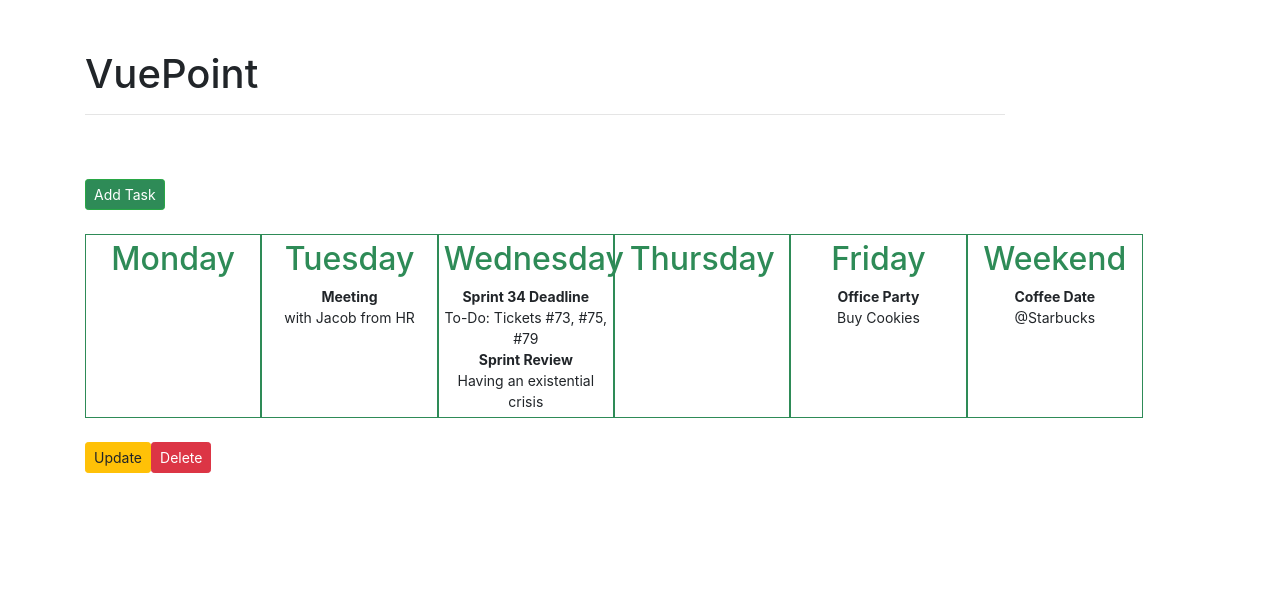
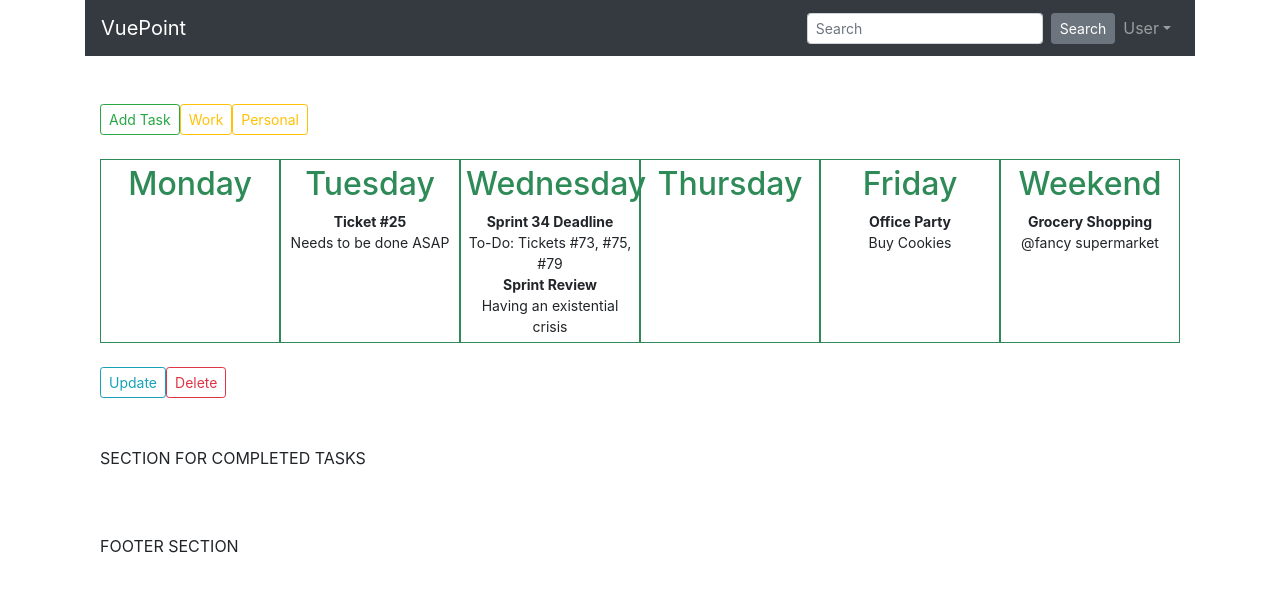
Before and after one commit to Tumbraegel/VuePoint, a Vue app in the folder client/: page / in a window 1280 px wide. Shown: the top 592 px of the page. Built offline with nearby package versions, Linux system fonts and the light colour scheme.

Commit message:
some structural optimisations, added bootstrap-vue for responsive design

```diff
--- a/client/index.html
+++ b/client/index.html
@@ -3,7 +3,7 @@
   <head>
     <meta charset="utf-8">
     <meta name="viewport" content="width=device-width,initial-scale=1.0">
-    <title>vuepoint</title>
+    <title>VuePoint</title>
   </head>
   <body>
     <div id="app"></div>
--- a/client/package.json
+++ b/client/package.json
@@ -13,6 +13,7 @@
   "dependencies": {
     "axios": "^0.18.0",
     "bootstrap": "^4.3.1",
+    "bootstrap-vue": "^2.0.0-rc.20",
     "vue": "^2.5.2",
     "vue-router": "^3.0.1"
   },
--- a/client/src/App.vue
+++ b/client/src/App.vue
@@ -1,17 +1,25 @@
 <template>
-  <div id="app">
-    <router-view/>
-  </div>
+  <b-container id="app">
+    <b-row>
+      <b-col>
+        <navbar/>
+      </b-col>
+    </b-row>
+    <b-row>
+      <b-col>
+        <router-view/>
+      </b-col>
+    </b-row>
+  </b-container>
 </template>
 
 <script>
+import Navbar from './components/NavBar';
+
 export default {
   name: 'App',
+  components: {
+    Navbar,
+  },
 };
 </script>
-
-<style>
-#app {
-  margin-top: 50px
-}
-</style>
--- /dev/null
+++ b/client/src/components/Done.vue
@@ -0,0 +1,10 @@
+<template>
+<div>
+</div>
+</template>
+
+<script>
+</script>
+
+<style>
+</style>
--- /dev/null
+++ b/client/src/components/Home.vue
@@ -0,0 +1,42 @@
+<template>
+<b-container class="row-margin" id="home">
+    <b-row>
+      <b-col>
+        <tasks/>
+      </b-col>
+    </b-row>
+
+    <b-row class="row-margin">
+      <b-col>
+        <done/>
+        <p>SECTION FOR COMPLETED TASKS</p>
+      </b-col>
+    </b-row>
+
+    <b-row class="row-margin" align-v="end">
+      <b-col>
+        <p>FOOTER SECTION</p>
+      </b-col>
+    </b-row>
+
+  </b-container>
+</template>
+
+<script>
+import Tasks from './Tasks';
+import Done from './Done';
+
+export default {
+  name: 'Home',
+  components: {
+    Tasks,
+    Done,
+  },
+};
+</script>
+
+<style scoped>
+.row-margin {
+  margin-top: 3em;
+}
+</style>
--- a/client/src/components/Modal.vue
+++ b/client/src/components/Modal.vue
@@ -18,6 +18,18 @@
 </transition>
 </template>
 
+<script>
+export default {
+  name: 'Modal',
+
+  methods: {
+    close() {
+      this.$emit('close');
+    },
+  },
+};
+</script>
+
 <style>
 .modal-mask {
   position: fixed;
@@ -31,15 +43,3 @@
   transition: opacity .3s ease;
 }
 </style>
-
-<script>
-export default {
-  name: 'modal',
-
-  methods: {
-    close() {
-      this.$emit('close');
-    },
-  },
-};
-</script>
--- /dev/null
+++ b/client/src/components/NavBar.vue
@@ -0,0 +1,32 @@
+<template>
+<div>
+  <b-navbar toggleable="lg" type="dark" variant="dark">
+    <b-navbar-brand :to="{ name: 'Home' }">VuePoint</b-navbar-brand>
+
+    <b-navbar-toggle target="nav-collapse"></b-navbar-toggle>
+
+    <b-collapse id="nav-collapse" is-nav>
+      <!-- Right aligned nav items -->
+      <b-navbar-nav class="ml-auto">
+        <b-nav-form>
+          <b-form-input size="sm" class="mr-sm-2" placeholder="Search"></b-form-input>
+          <b-button size="sm" class="my-2 my-sm-0" type="submit">Search</b-button>
+        </b-nav-form>
+
+        <b-nav-item-dropdown right>
+          <!-- Using 'button-content' slot -->
+          <template slot="button-content">User</template>
+          <b-dropdown-item href="#">Profile</b-dropdown-item>
+          <b-dropdown-item href="#">Sign Out</b-dropdown-item>
+        </b-nav-item-dropdown>
+      </b-navbar-nav>
+    </b-collapse>
+  </b-navbar>
+</div>
+</template>
+
+<script>
+export default {
+  name: 'Navbar',
+};
+</script>
--- a/client/src/components/Tasks.vue
+++ b/client/src/components/Tasks.vue
@@ -1,13 +1,9 @@
 <template>
-  <div class="container">
-    <div class="row">
-      <div class="col-sm-10">
-        <h1>VuePoint</h1>
-        <hr><br><br>
-        <button type="button" class="btn btn-success btn-sm" @click="openAddModal()">
-          Add Task
-        </button>
-        <br><br>
+  <div>
+    <b-button variant="outline-success" size="sm" @click="openAddModal()">Add Task</b-button>
+    <b-button variant="outline-warning" size="sm">Work</b-button>
+    <b-button variant="outline-warning" size="sm">Personal</b-button>
+    <br><br>
 
         <!--ADD TASK MODAL-->
         <div id="wrapper" class="container">
@@ -49,59 +45,11 @@
           </modal>
         </div>
 
-        <br>
-        <button type="button" class="btn btn-warning btn-sm">Update</button>
-        <button type="button" class="btn btn-danger btn-sm">Delete</button>
-      </div>
+      <br>
+      <b-button variant="outline-info" size="sm">Update</b-button>
+      <b-button variant="outline-danger" size="sm">Delete</b-button>
     </div>
-  </div>
 </template>
-
-<style>
-.weekday-table {
-  display: table;
-  width: 115%;
-  table-layout: fixed;
-}
-
-.weekday-header {
-  color: seagreen;
-}
-
-.task {
-  display: inline-block;
-  font-size: 14px;
-  list-style: none;
-  text-align: center;
-  padding: 0px;
-  margin: 0px;
-}
-
-#task:hover, task:focus, task:active{
-  background: rgb(51, 153, 95, 0.9);
-  color: rgb(233, 233, 233);
-  cursor: pointer;
-  box-shadow: 0 0 8px rgba(0, 0, 0, 0.6);
-}
-
-.weekday {
-  font-size: 14px;
-  display: table-cell;
-  border: 1px solid seagreen;
-  margin: 2px;
-  padding: 5px;
-  vertical-align: top;
-  text-align: center;
-  }
-
-.btn-success {
-  background-color: seagreen;
-}
-
-.btn-success:hover {
-  background-color:rgb(38, 115, 71);
-}
-</style>
 
 <script>
 import Modal from './Modal';
@@ -117,20 +65,23 @@ export default {
         date: 'Friday',
         description: 'Buy Cookies',
         importance: 'high',
+        state: 'complete',
       },
       {
         id: '2',
-        title: 'Meeting',
+        title: 'Ticket #25',
         date: 'Tuesday',
-        description: 'with Jacob from HR',
+        description: 'Needs to be done ASAP',
         importance: 'high',
+        state: 'incomplete',
       },
       {
         id: '3',
-        title: 'Coffee Date',
+        title: 'Grocery Shopping',
         date: 'Weekend',
-        description: '@Starbucks',
+        description: '@fancy supermarket',
         importance: 'low',
+        state: 'incomplete',
       },
       {
         id: '4',
@@ -138,6 +89,7 @@ export default {
         date: 'Wednesday',
         description: 'To-Do: Tickets #73, #75, #79',
         importance: 'high',
+        state: 'incomplete',
       },
       {
         id: '5',
@@ -145,6 +97,7 @@ export default {
         date: 'Wednesday',
         description: 'Having an existential crisis',
         important: 'high',
+        state: 'incomplete',
       }],
       showAddModal: false,
       showEditModal: false,
@@ -181,3 +134,41 @@ export default {
   },
 };
 </script>
+
+<style>
+.weekday-table {
+  display: table;
+  width: 100%;
+  table-layout: fixed;
+}
+
+.weekday-header {
+  color: seagreen;
+}
+
+.task {
+  display: inline-block;
+  font-size: 14px;
+  list-style: none;
+  text-align: center;
+  padding: 0px;
+  margin: 0px;
+}
+
+#task:hover, task:focus, task:active{
+  background: rgb(51, 153, 95, 0.9);
+  color: rgb(233, 233, 233);
+  cursor: pointer;
+  box-shadow: 0 0 8px rgba(0, 0, 0, 0.6);
+}
+
+.weekday {
+  font-size: 14px;
+  display: table-cell;
+  border: 1px solid seagreen;
+  margin: 2px;
+  padding: 5px;
+  vertical-align: top;
+  text-align: center;
+  }
+</style>
--- /dev/null
+++ b/client/src/components/error-pages/NotFound.vue
@@ -0,0 +1,20 @@
+<template>
+  <p>
+    404 - Sorry but there seems to be nothing here
+  </p>
+</template>
+
+<script>
+export default {
+  name: 'NotFound',
+};
+</script>
+
+<style scoped>
+p {
+    font-weight: bold;
+    font-size: 25px;
+    text-align: center;
+    color: lightseagreen;
+}
+</style>
--- a/client/src/main.js
+++ b/client/src/main.js
@@ -1,11 +1,14 @@
 // The Vue build version to load with the `import` command
 // (runtime-only or standalone) has been set in webpack.base.conf with an alias.
+import BootstrapVue from 'bootstrap-vue';
+import 'bootstrap-vue/dist/bootstrap-vue.css';
 import 'bootstrap/dist/css/bootstrap.css';
 import Vue from 'vue';
 import App from './App';
 import router from './router';
 
 Vue.config.productionTip = false;
+Vue.use(BootstrapVue);
 
 /* eslint-disable no-new */
 new Vue({
--- a/client/src/router/index.js
+++ b/client/src/router/index.js
@@ -2,6 +2,8 @@ import Vue from 'vue';
 import Router from 'vue-router';
 import Ping from '@/components/Ping';
 import Tasks from '@/components/Tasks';
+import Home from '@/components/Home';
+import NotFound from '@/components/error-pages/NotFound';
 
 Vue.use(Router);
 
@@ -9,8 +11,18 @@ export default new Router({
   routes: [
     {
       path: '/',
+      name: 'Home',
+      component: Home,
+    },
+    {
+      path: '/tasks',
       name: 'Tasks',
       component: Tasks,
+    },
+    {
+      path: '*',
+      name: 'NotFound',
+      component: NotFound,
     },
     {
       path: '/ping',
```
Also changed, not shown: client/config/dev.env.js (+6 -5 lines).
